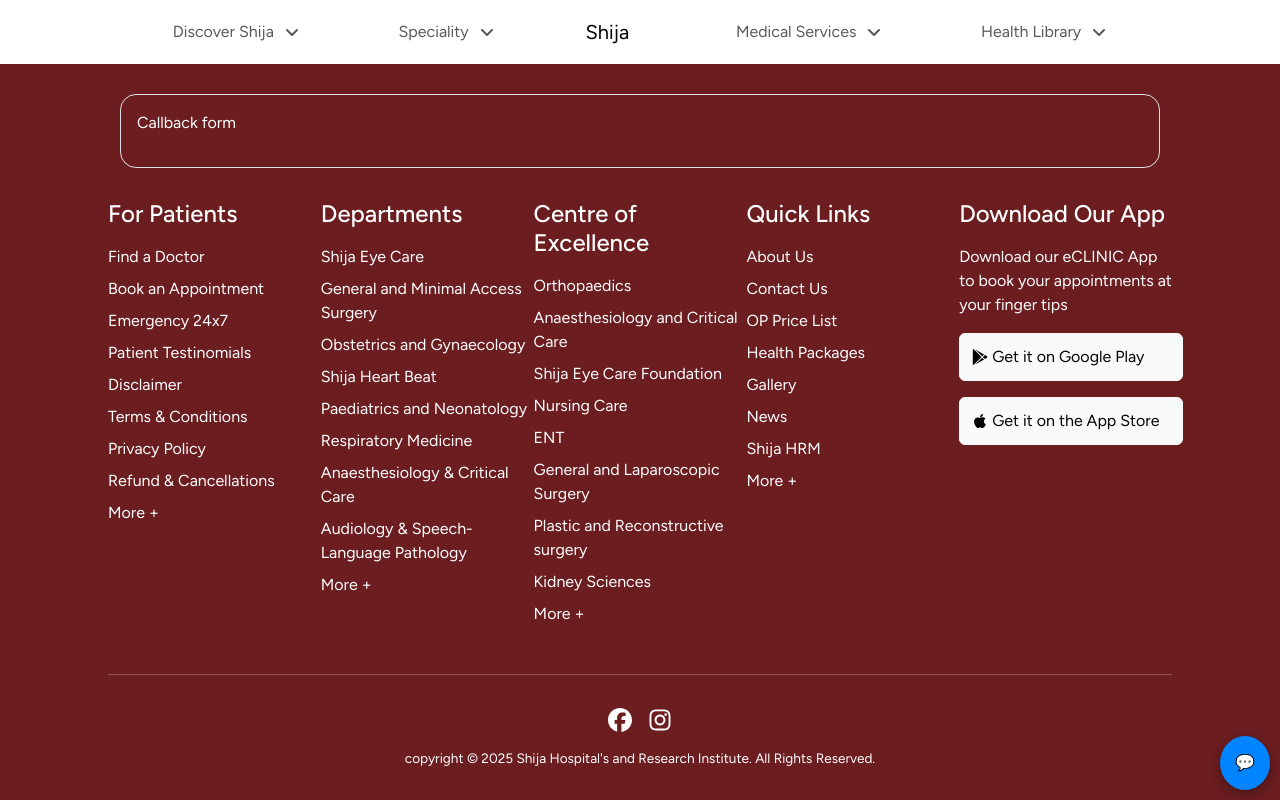
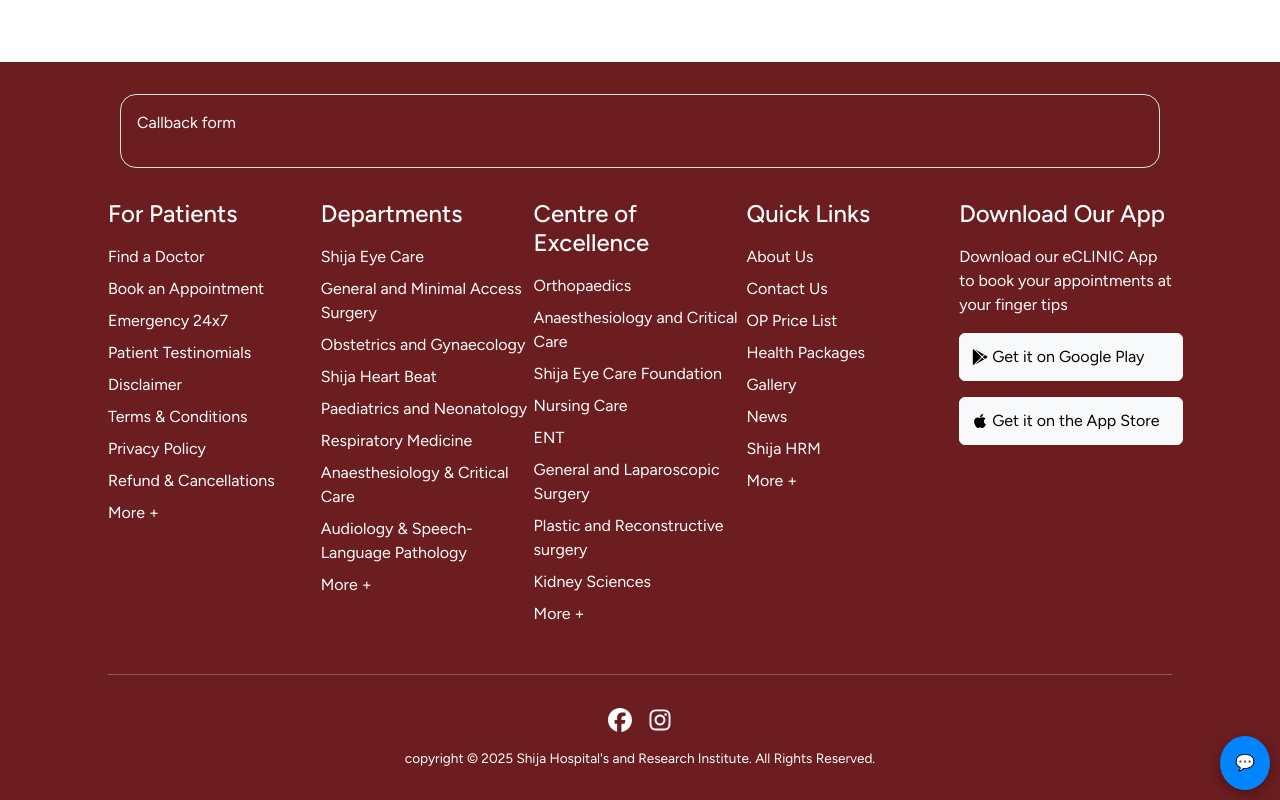
Before and after one commit to nsan1989/Shija_Frontend, a React (Vite) app: page /course in a window 1280 px wide. Built offline with nearby package versions, Linux system fonts and the light colour scheme.

Commit message:
web.0.1.a

```diff
--- a/src/App.css
+++ b/src/App.css
@@ -31,7 +31,7 @@
 }
 
 svg circle[fill^="url("] {
-  display: none !important;
+    display: none !important;
 }
 
 .go3489369143 {
--- a/src/components/header_component/header.jsx
+++ b/src/components/header_component/header.jsx
@@ -1,143 +1,200 @@
-import { useEffect, useState } from 'react'
-import HeaderWrapper from './header_wrapper';
-import { Navbar, Nav, NavDropdown, Container } from 'react-bootstrap'
+import { useState, useEffect } from "react";
+import { Link } from "react-router-dom";
+import {
+    Navbar,
+    Nav,
+    Container,
+    Image,
+    Button,
+    NavDropdown,
+} from "react-bootstrap";
+import { FaBarsStaggered } from "react-icons/fa6";
+import { FaTimes } from "react-icons/fa";
+import styles from './header.module.css';
 import { FaAngleDown, FaAngleRight } from "react-icons/fa6";
-import { Link } from 'react-router-dom'
-import styles from './header.module.css'
+
+const navLinks = [
+    {
+        name: "Discover Shija",
+        icon: <FaAngleDown />,
+        dropdown: [
+            {
+                name: "The Shija Story",
+                icon: <FaAngleRight />,
+                subDropdown: [
+                    { name: "Overview", path: "/overview" },
+                    { name: "Vice Principal", path: "/vice_principal" },
+                ],
+            },
+            { name: "Leadership", path: "/principal_message" },
+        ],
+    },
+    {
+        name: "Specialities",
+        icon: <FaAngleDown />,
+        dropdown: [
+            { name: "Downloads", path: "/download" },
+            { name: "Gallery", path: "/gallery" },
+        ],
+    },
+    { name: "SHRI", path: "/" },
+    {
+        name: "Services",
+        icon: <FaAngleDown />,
+        dropdown: [
+            { name: "Admission", path: "/admission" },
+            { name: "Course", path: "/course" },
+        ],
+    },
+    {
+        name: "Health Library",
+        icon: <FaAngleDown />,
+        dropdown: [
+            { name: "Admission", path: "/admission" },
+            { name: "Course", path: "/course" },
+        ],
+    },
+];
 
 export default function Header() {
-    const [isFixed, setIsFixed] = useState(false);
+    const [expanded, setExpanded] = useState(false);
+    const [navbarBg, setNavbarBg] = useState("transparent");
+    const [hoveredDropdown, setHoveredDropdown] = useState(null);
+    const [openSubDropdown, setOpenSubDropdown] = useState(null);
+    const [navbarLinks, setNavbarLinks] = useState("#ffffff");
+    const [isSmallScreen, setIsSmallScreen] = useState(window.innerWidth < 767.99);
+    const toggleNavbar = () => setExpanded((prev) => !prev);
+    const closeNavbar = () => setExpanded(false);
 
     useEffect(() => {
         const handleScroll = () => {
-            if (window.innerWidth > 992 && window.scrollY > 100) {
-                setIsFixed(true);
+            if (window.scrollY > 50) {
+                setNavbarBg("#fff");
+                setNavbarLinks("#6b1d20");
             } else {
-                setIsFixed(false);
+                setNavbarBg("rgba(0, 0, 0, 0)");
+                setNavbarLinks("#ffffff");
             }
         };
+        window.addEventListener("scroll", handleScroll);
+        return () => window.removeEventListener("scroll", handleScroll);
+    }, []);
 
-        window.addEventListener("scroll", handleScroll);
-        window.addEventListener("resize", handleScroll);
-
-        handleScroll();
-
-        return () => {
-            window.removeEventListener("scroll", handleScroll);
-            window.removeEventListener("resize", handleScroll);
+    useEffect(() => {
+        const handleResize = () => {
+            setIsSmallScreen(window.innerWidth < 768);
         };
+        window.addEventListener("resize", handleResize);
+        return () => window.removeEventListener("resize", handleResize);
     }, []);
 
     return (
-        <Navbar expand='lg' className={`navbar-wrapper py-3 ${styles["navbar-wrapper-styles"]} ${isFixed ? styles["fixed-styles"] : styles[""]}`}>
+        <Navbar
+            className="navbar"
+            expand="lg"
+            fixed="top"
+            expanded={expanded}
+            style={{
+                transition: "background-color 0.3s ease-in-out",
+                backgroundColor: isSmallScreen ? "#fff" : navbarBg,
+            }}
+        >
             <Container>
-                <Navbar.Brand href='/' className='d-lg-none'>Shija</Navbar.Brand>
-                <Navbar.Toggle aria-controls='navbar-collapse'></Navbar.Toggle>
-                <Navbar.Collapse id='navbar-collapse'>
-                    <Nav className='d-flex justify-content-evenly w-100'>
-                        <HeaderWrapper
-                            drop='down'
-                            title={
-                                <span style={{ display: 'flex', alignItems: 'center', gap: '6px' }}>
-                                    Discover Shija&nbsp;<FaAngleDown size={16} />
-                                </span>
-                            }
-                            id='discover-shija'>
-                            <HeaderWrapper
-                            drop='end'
-                            className='100vw border'
-                            title={
-                                <span style={{ display: 'flex', alignItems: 'center', gap: '6px' }}>
-                                    The Shija Story&nbsp;<FaAngleRight size={16} />
-                                </span>
-                            }
-                            id='shija-story'>
-                                <NavDropdown.Item><Link target='' to="/company-overview">Overview</Link></NavDropdown.Item>
-                                <NavDropdown.Item href=''>Vision & Mission</NavDropdown.Item>
-                                <NavDropdown.Item href=''>Achievements & Milestones</NavDropdown.Item>
-                                <NavDropdown.Item href=''>Career</NavDropdown.Item>
-                            </HeaderWrapper>
-                            <HeaderWrapper
-                            drop='end'
-                            title={
-                                <span style={{ display: 'flex', alignItems: 'center', gap: '6px' }}>
-                                    Leadership&nbsp;<FaAngleRight size={16} />
-                                </span>
-                            }
-                            id='leadership'>
-                                <NavDropdown.Item href=''>Leader - 1</NavDropdown.Item>
-                                <NavDropdown.Item href=''>Leader - 2</NavDropdown.Item>
-                                <NavDropdown.Item href=''>Leader - 3</NavDropdown.Item>
-                                <NavDropdown.Item href=''>Leader - 4</NavDropdown.Item>
-                            </HeaderWrapper>
-                            <HeaderWrapper
-                            drop='end'
-                            title={
-                                <span style={{ display: 'flex', alignItems: 'center', gap: '6px' }}>
-                                    Academic & Research&nbsp;<FaAngleRight size={16} />
-                                </span>
-                            }
-                            id='academic-research'>
-                                <NavDropdown.Item href=''>SAHS</NavDropdown.Item>
-                                <NavDropdown.Item href=''>SAN</NavDropdown.Item>
-                                <NavDropdown.Item href=''>SPRA</NavDropdown.Item>
-                                <NavDropdown.Item href=''>DMV</NavDropdown.Item>
-                            </HeaderWrapper>
-                            <HeaderWrapper
-                            drop='end'
-                            title={
-                                <span style={{ display: 'flex', alignItems: 'center', gap: '6px' }}>
-                                    Media Centre&nbsp;<FaAngleRight size={16} />
-                                </span>
-                            }
-                            id='media-centre'>
-                                <NavDropdown.Item href=''>Shija in the News</NavDropdown.Item>
-                                <NavDropdown.Item href=''>Press Releases</NavDropdown.Item>
-                                <NavDropdown.Item href=''>Events</NavDropdown.Item>
-                                <NavDropdown.Item href=''>Media Gallery</NavDropdown.Item>
-                                <NavDropdown.Item href=''>Media Contacts</NavDropdown.Item>
-                            </HeaderWrapper>
-                        </HeaderWrapper>
-                        <HeaderWrapper
-                        title={
-                                <span style={{ display: 'flex', alignItems: 'center', gap: '6px' }}>
-                                    Speciality&nbsp;<FaAngleDown size={16} />
-                                </span>
-                        }
-                        id='speciality'>
-                            <NavDropdown.Item href=''>Overview</NavDropdown.Item>
-                        </HeaderWrapper>
-                        <Navbar.Brand href='/' className='d-none d-lg-flex'>Shija</Navbar.Brand>
-                        <HeaderWrapper
-                        title={
-                                <span style={{ display: 'flex', alignItems: 'center', gap: '6px' }}>
-                                    Medical Services&nbsp;<FaAngleDown size={16} />
-                                </span>
-                        }
-                        id='medical-services'>
-                            <NavDropdown.Item href=''>Centres of Excellence & Specailities</NavDropdown.Item>
-                            <NavDropdown.Item href=''>Book and Appointment</NavDropdown.Item>
-                            <NavDropdown.Item href=''>Find a Doctor</NavDropdown.Item>
-                            <NavDropdown.Item href=''>Book Health Check</NavDropdown.Item>
-                            <NavDropdown.Item href=''>Preventive Health</NavDropdown.Item>
-                        </HeaderWrapper>
-                        <HeaderWrapper
-                        title={
-                                <span style={{ display: 'flex', alignItems: 'center', gap: '6px' }}>
-                                    Health Library&nbsp;<FaAngleDown size={16} />
-                                </span>
-                        }
-                        id='health-library'>
-                            <NavDropdown.Item><Link target='' to="/diseases-and-conditions">Diseases and Conditions</Link></NavDropdown.Item>
-                            <NavDropdown.Item href=''>Treatments & Procedures</NavDropdown.Item>
-                            <NavDropdown.Item href=''>Symptoms Guide</NavDropdown.Item>
-                            <NavDropdown.Item href=''>Health Technology</NavDropdown.Item>
-                            <NavDropdown.Item href=''>Medicines</NavDropdown.Item>
-                            <NavDropdown.Item href=''>Diagnostics & Tests</NavDropdown.Item>
-                        </HeaderWrapper>
+                <Navbar.Brand className="d-lg-none" as={Link} to="/" onClick={closeNavbar}>
+                    SHRI
+                </Navbar.Brand>
+                <Navbar.Toggle
+                    className="ms-auto p-0 bg-transparent border-0 shadow-none focus-shadow-none"
+                    aria-controls="navbarNav"
+                    onClick={toggleNavbar}
+                    style={{ border: "none", outline: "none", boxShadow: "none" }}
+                >
+                    {expanded ? (
+                        <FaTimes size={"24px"} color="#6b1d20" />
+                    ) : (
+                        <FaBarsStaggered size={"24px"} color="#6b1d20" />
+                    )}
+                </Navbar.Toggle>
+                <Navbar.Collapse>
+                    <Nav className={`${styles["nav-styles"]}`}>
+                        {navLinks.map((link, index) =>
+                            link.dropdown ? (
+                                <NavDropdown
+                                    key={index}
+                                    title={
+                                        <span style={{ color: navbarLinks }}>{link.name}&nbsp;{link.icon}</span>
+                                    }
+                                    id={`${link.name.toLowerCase()}-dropdown`}
+                                    show={
+                                        hoveredDropdown === index ||
+                                        (isSmallScreen && hoveredDropdown === index)
+                                    }
+                                    onMouseEnter={() =>
+                                        !isSmallScreen && setHoveredDropdown(index)
+                                    }
+                                    onMouseLeave={() =>
+                                        !isSmallScreen && setHoveredDropdown(null)
+                                    }
+                                    onClick={() => {
+                                        if (isSmallScreen) {
+                                            setHoveredDropdown(
+                                                hoveredDropdown === index ? null : index
+                                            );
+                                        }
+                                    }}
+                                    style={{ fontSize: "1rem" }}
+                                >
+                                    {link.dropdown.map((item, idx) =>
+                                        item.subDropdown ? (
+                                            <NavDropdown
+                                                key={idx}
+                                                title={
+                                                    <span className="d-flex justify-content-between align-items-center">
+                                                        {item.name}
+                                                        <FaAngleRight />
+                                                    </span>
+                                                }
+                                                drop="end"
+                                                className="nested-dropdown"
+                                            >
+                                                {item.subDropdown.map((subItem, subIdx) => (
+                                                    <NavDropdown.Item
+                                                        key={subIdx}
+                                                        as={Link}
+                                                        to={subItem.path}
+                                                        onClick={closeNavbar}
+                                                    >
+                                                        {subItem.name}
+                                                    </NavDropdown.Item>
+                                                ))}
+                                            </NavDropdown>
+                                        ) : (
+                                            <NavDropdown.Item
+                                                key={idx}
+                                                as={Link}
+                                                to={item.path}
+                                                onClick={closeNavbar}
+                                            >
+                                                {item.name}&nbsp;{item.icon}
+                                            </NavDropdown.Item>
+                                        )
+                                    )}
+                                </NavDropdown>
+                            ) : (
+                                <Nav.Link
+                                    key={index}
+                                    as={Link}
+                                    to={link.path}
+                                    onClick={closeNavbar}
+                                    style={{ fontSize: "1rem", color: navbarLinks }}
+                                >
+                                    {link.name}
+                                </Nav.Link>
+                            )
+                        )}
                     </Nav>
                 </Navbar.Collapse>
             </Container>
         </Navbar>
-    )
+    );
 }
--- a/src/components/header_component/header.module.css
+++ b/src/components/header_component/header.module.css
@@ -1,27 +1,5 @@
-.navbar-wrapper-styles {
-    position: absolute !important;
-    z-index: 999;
+.nav-styles {
     width: 100%;
-    height: 4rem;
+    display: flex;
+    justify-content: space-evenly;
 }
-
-.navbar-wrapper-styles:hover {
-    background: #fff;
-    transition: 0.3s;
-}
-
-.fixed-styles {
-    position: fixed !important;
-    background: #fff;
-    transition: 0.3s;
-}
-
-@media (max-width: 991.98px) {
-    .navbar-wrapper-styles {
-        position: fixed !important;
-        background: #fff;
-        z-index: 999;
-        top: 0;
-        left: 0;
-    }
-}
--- a/src/components/header_component/header_wrapper.jsx
+++ /dev/null
@@ -1,18 +0,0 @@
-import { useState } from "react";
-import { NavDropdown } from "react-bootstrap";
-
-export default function HeaderWrapper( props ) {
-    const [ show, setShow ] = useState( false );
-
-    return (
-        <NavDropdown
-            {...props}
-            show={show}
-            onMouseEnter={() => setShow( true )}
-            onMouseLeave={() => setShow( false )}
-            onClick={() => setShow(!show)}
-        >
-            {props.children}
-        </NavDropdown>
-    )
-}
--- a/src/components/scroll_component/scroll_to_top.jsx
+++ b/src/components/scroll_component/scroll_to_top.jsx
@@ -31,12 +31,12 @@
         <>
             {isVisible && (
                 <div className={`scroll-wrapper ${styles["scroll-wrapper-styles"]}`}>
-                    <Button
+                    <div
                         onClick={scrollToTop}
                         className={`button-wrapper ${styles["scroll-button-styles"]}`}
                     >
-                        <FaAngleUp size="16px" />
-                    </Button>
+                        <FaAngleUp />
+                    </div>
                 </div>
             )}
         </>
```
Also changed, not shown: src/components/scroll_component/scroll.module.css (+11 -5 lines).
